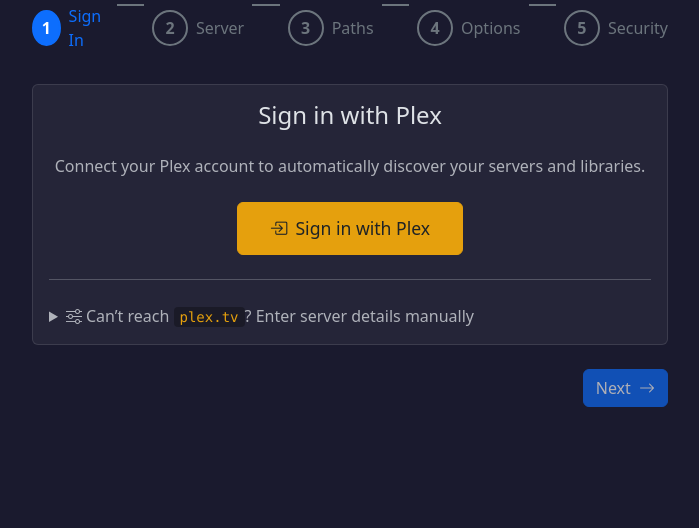
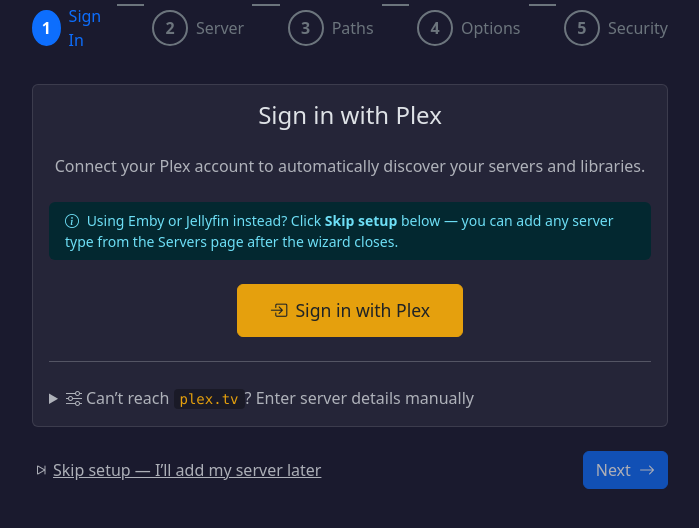
Before and after one commit to stevezau/plex_generate_vid_previews, a Flask app: page /setup in a window 1280 px wide. Shown: the part 211-739 px from the top of the page, without its empty margins (290-989 px from the left). Run offline with Flask 3, Linux system fonts and the light colour scheme; data that the repository does not hold is empty; parts of the project's set-up code (start-up, migrations or seed data) failed here and were passed over; some libraries are stand-ins or nearby versions.

Commit message:
feat(ux): polish — setup skip, log header, history "—" tooltip (H8)
Three small follow-ups:

- Setup wizard "Skip setup" link on Step 1 lets Emby/Jellyfin (or
  Plex-on-LAN) users bypass the Plex-first wizard and land on the
  Servers page. Backed by a new POST /api/setup/skip endpoint that
  just calls SettingsManager.complete_setup().
- Job logs modal shows the Phase H5 publishers block above the tabs
  so users diagnosing a multi-server job see "Plex ✓, Emby ✗" without
  scanning the log stream.
- Webhook history "Server" column (Phase G5) now distinguishes three
  states with tooltips: per-vendor badge when known, "All" for events
  that deliberately fanned out (no ?server_id= on URL), and "—" for
  history entries from before the column existed.

The originally-planned BIF Viewer "default to first server" item
was already correct (the picker auto-selects via HTML <option>
ordering after loadServers replaces the placeholder).

1888 unit tests pass; ruff clean.

```diff
--- a/plex_generate_previews/web/routes/api_settings.py
+++ b/plex_generate_previews/web/routes/api_settings.py
@@ -918,6 +918,22 @@ def get_setup_token_info():
     return jsonify(get_token_info())
 
 
+@api.route("/setup/skip", methods=["POST"])
+@setup_or_auth_required
+def skip_setup():
+    """Mark setup as complete without configuring any media server.
+
+    Used by the "Skip setup — I'll add my server later" link on Step 1 of the
+    setup wizard (Phase H8). Lets Emby/Jellyfin users bypass the Plex-first
+    flow and add their server from the Servers page on the dashboard.
+    """
+    from ..settings_manager import get_settings_manager
+
+    settings = get_settings_manager()
+    settings.complete_setup()
+    return jsonify({"success": True})
+
+
 @api.route("/setup/set-token", methods=["POST"])
 @setup_or_auth_required
 def set_setup_token():
--- a/plex_generate_previews/web/templates/index.html
+++ b/plex_generate_previews/web/templates/index.html
@@ -460,6 +460,10 @@
                 <div class="d-flex justify-content-between align-items-center mb-2">
                     <small class="text-muted" id="logsJobId">Job ID: -</small>
                 </div>
+                <!-- Phase H8: per-publisher status header above the tabs so a
+                     user diagnosing a multi-server job sees "Plex ✓, Emby ✗"
+                     before having to scan the log stream. Empty for legacy jobs. -->
+                <div id="logsModalPublishers" class="mb-2"></div>
                 <!-- Tabs -->
                 <ul class="nav nav-tabs mb-3" id="jobDetailTabs" role="tablist">
                     <li class="nav-item" role="presentation">
--- a/plex_generate_previews/web/templates/setup.html
+++ b/plex_generate_previews/web/templates/setup.html
@@ -50,6 +50,12 @@
                     Connect your Plex account to automatically discover your servers and libraries.
                 </p>
 
+                <div class="alert alert-info small text-start py-2 mb-4">
+                    <i class="bi bi-info-circle me-1"></i>
+                    Using Emby or Jellyfin instead? Click <strong>Skip setup</strong> below — you can
+                    add any server type from the Servers page after the wizard closes.
+                </div>
+
                 <button type="button" class="btn plex-sign-in-btn" id="plexSignInBtn">
                     <i class="bi bi-box-arrow-in-right me-2"></i>Sign in with Plex
                 </button>
@@ -99,7 +105,11 @@
             </div>
         </div>
 
-        <div class="d-flex justify-content-end mt-4">
+        <div class="d-flex justify-content-between align-items-center mt-4">
+            <button type="button" class="btn btn-link text-muted small p-0" id="skipSetupBtn"
+                    title="Mark setup complete and add servers later from the Servers page">
+                <i class="bi bi-skip-end me-1"></i>Skip setup — I&rsquo;ll add my server later
+            </button>
             <button type="button" class="btn btn-primary" id="step1Next" disabled>
                 Next <i class="bi bi-arrow-right ms-1"></i>
             </button>
@@ -1145,6 +1155,38 @@ document.addEventListener('DOMContentLoaded', function() {
 
     document.getElementById('step5Back').addEventListener('click', () => goToStep(4));
 
+    // Phase H8: "Skip setup — I'll add my server later" lets Emby/Jellyfin
+    // (and Plex-on-LAN) users bypass the Plex-first wizard and jump to the
+    // dashboard. The Servers page handles all three vendors first-class.
+    const skipBtn = document.getElementById('skipSetupBtn');
+    if (skipBtn) {
+        skipBtn.addEventListener('click', async function() {
+            if (!confirm("Skip the wizard? You'll need to add a media server from the Servers page before previews can be generated.")) {
+                return;
+            }
+            this.disabled = true;
+            try {
+                const resp = await fetch('/api/setup/skip', {
+                    method: 'POST',
+                    headers: {
+                        'Content-Type': 'application/json',
+                        'X-CSRFToken': typeof getCsrfToken === 'function' ? getCsrfToken() : '',
+                    },
+                });
+                const data = await resp.json();
+                if (data.success) {
+                    window.location.href = '/servers';
+                } else {
+                    alert('Could not skip setup: ' + (data.error || 'Unknown error'));
+                    this.disabled = false;
+                }
+            } catch (err) {
+                alert('Could not skip setup: ' + (err && err.message ? err.message : 'Network error'));
+                this.disabled = false;
+            }
+        });
+    }
+
     document.getElementById('finishSetup').addEventListener('click', async function() {
         this.disabled = true;
         this.innerHTML = '<span class="spinner-border spinner-border-sm me-2"></span>Saving...';
```
Also changed, not shown: plex_generate_previews/web/templates/_automation_triggers.html (+16 -5 lines), plex_generate_previews/web/static/js/app.js.
